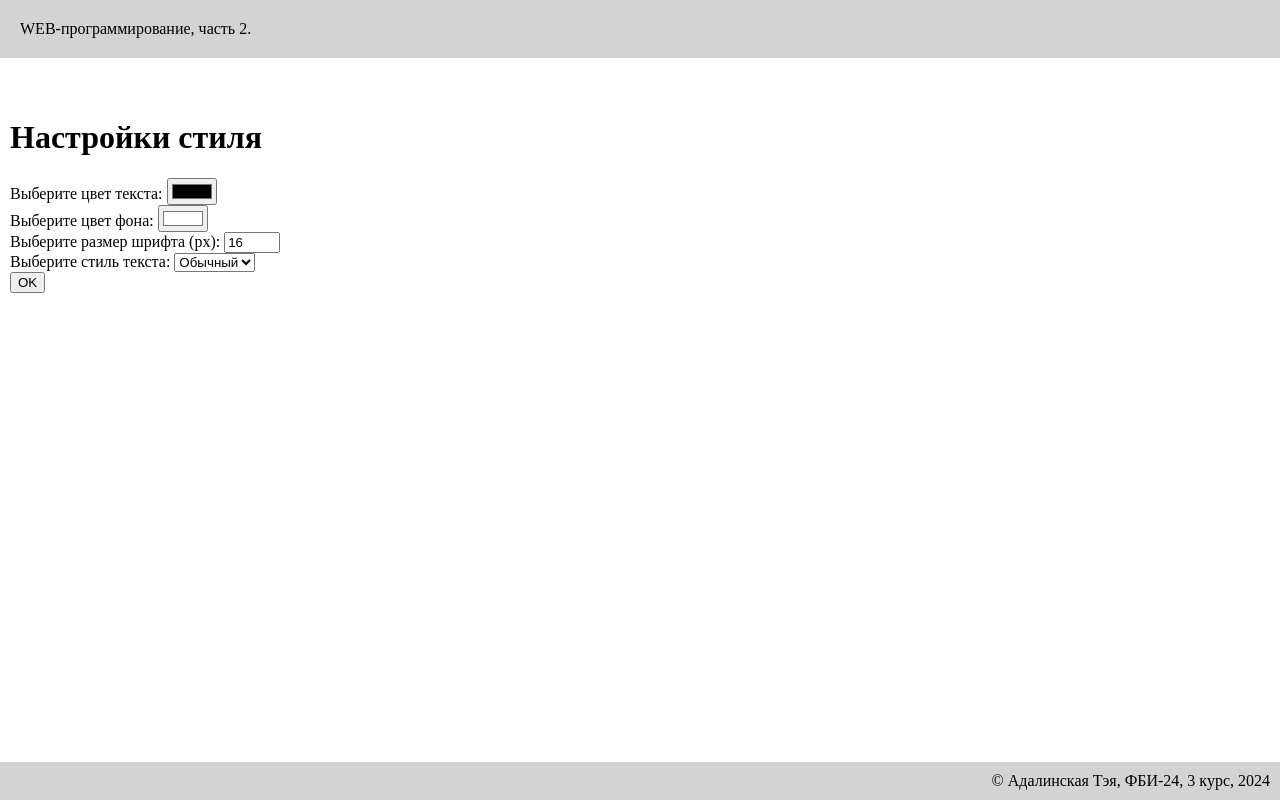
After one commit to Teya01/web--programming-labs-2, a Flask app: page /lab3/settings in a window 1280 px wide. The commit adds this page. Run offline with Flask 3, Linux system fonts and the light colour scheme.

Commit message:
Настройки отображения

```diff
--- a/lab3.py
+++ b/lab3.py
@@ -72,3 +72,30 @@ def pay():
 def success():
     price = request.args.get('price', 0)
     return render_template('lab3/success.html', price=price)
+
+
+@lab3.route('/lab3/settings')
+def settings():
+    color = request.args.get('color')
+    background = request.args.get('background')
+    font_size = request.args.get('font_size')
+    text_style = request.args.get('text_style')
+
+    # Create the response for rendering the page
+    resp = make_response(render_template('lab3/settings.html',
+                                         color=request.cookies.get('color'),
+                                         background=request.cookies.get('background'),
+                                         font_size=request.cookies.get('font_size'),
+                                         text_style=request.cookies.get('text_style')))
+
+    # Set cookies if new values are provided
+    if color:
+        resp.set_cookie('color', color)
+    if background:
+        resp.set_cookie('background', background)
+    if font_size:
+        resp.set_cookie('font_size', font_size)
+    if text_style:
+        resp.set_cookie('text_style', text_style)
+
+    return resp
--- a/templates/base.html
+++ b/templates/base.html
@@ -6,6 +6,23 @@
     <title>Адалинская Тэя. {% block lab %}{% endblock %}</title>
     <link rel="icon" href="{{ url_for('static', filename='favicon.jpeg') }}" type="image/x-icon">
     <link rel="stylesheet" href="{{ url_for('static', filename='main.css') }}">
+    <style>
+        body {
+            {% if request.cookies.get('color') %}
+                color: {{ request.cookies.get('color') }};
+            {% endif %}
+            {% if request.cookies.get('background') %}
+                background-color: {{ request.cookies.get('background') }};
+            {% endif %}
+            {% if request.cookies.get('font_size') %}
+                font-size: {{ request.cookies.get('font_size') }}px;
+            {% endif %}
+            {% if request.cookies.get('text_style') %}
+                font-style: {% if request.cookies.get('text_style') == 'italic' %}italic{% endif %};
+                font-weight: {% if request.cookies.get('text_style') == 'bold' %}bold{% endif %};
+            {% endif %}
+        }
+    </style>
 </head>
 <body>
     <header>
@@ -13,7 +30,7 @@
     </header>
 
     <main>
-        {% block main %} {% endblock %}
+        {% block main %}{% endblock %}
     </main>
 
     <footer>
--- a/templates/lab3/lab3.html
+++ b/templates/lab3/lab3.html
@@ -16,5 +16,6 @@
         <li><a href="/lab3/del_cookie">Очистка куки</a></li>
         <li><a href="/lab3/form1">Пользователь</a></li>
         <li><a href="/lab3/order">Заказ напитка</a></li>
+        <li><a href="/lab3/settings">Настройки отображения</a></li>
     </ol>
 {% endblock %}
--- /dev/null
+++ b/templates/lab3/settings.html
@@ -0,0 +1,36 @@
+{% extends "base.html" %}
+
+{% block lab %}Лабораторная работа 3{% endblock %}
+
+{% block main %}
+    <h1>Настройки стиля</h1>
+    <form>
+        <div>
+            <label class="label" for="color">Выберите цвет текста:</label>
+            <input type="color" id="color" name="color" value="{{ color or '#000000' }}">
+        </div>
+
+        <div>
+            <label class="label" for="background">Выберите цвет фона:</label>
+            <input type="color" id="background" name="background" value="{{ background or '#ffffff' }}">
+        </div>
+
+        <div>
+            <label class="label" for="font_size">Выберите размер шрифта (px):</label>
+            <input type="number" id="font_size" name="font_size" value="{{ font_size or 16 }}" min="10" max="40">
+        </div>
+
+        <div>
+            <label class="label">Выберите стиль текста:</label>
+            <select name="text_style">
+                <option value="">Обычный</option>
+                <option value="italic" {% if text_style == 'italic' %}selected{% endif %}>Курсив</option>
+                <option value="bold" {% if text_style == 'bold' %}selected{% endif %}>Жирный</option>
+            </select>
+        </div>
+
+        <div>
+            <button type="submit">OK</button>
+        </div>
+    </form>
+{% endblock %}
```
